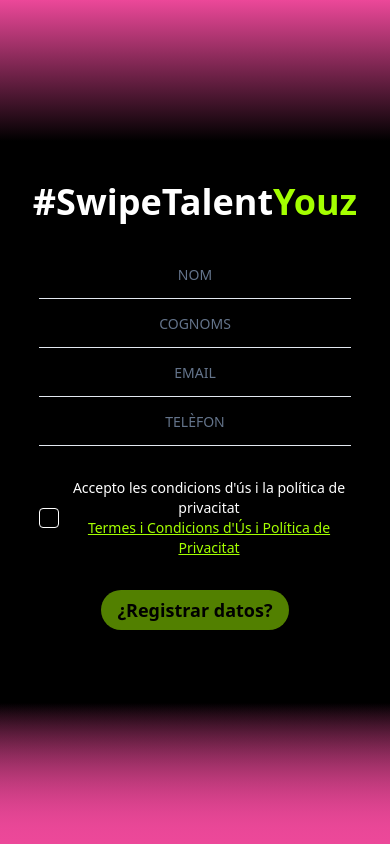
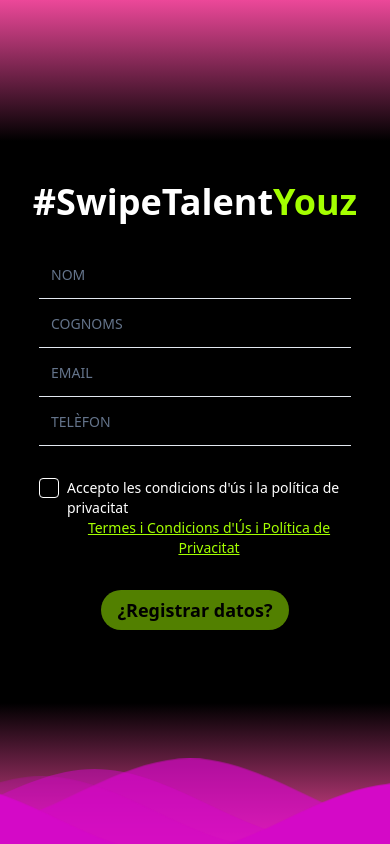
Before and after one commit to pdpau/swipejobs, a Next.js app: page /register-page in a window 390 px wide. Built offline with nearby package versions, Linux system fonts and the light colour scheme; no server answers.

Commit message:
Bottom waves DONE

```diff
--- a/app/globals.css
+++ b/app/globals.css
@@ -111,3 +111,52 @@
   overflow: hidden;
   text-overflow: ellipsis;
 }
+
+
+
+
+/* --- Wave layout animation --- */
+.waves {
+  position:relative;
+  width: 100%;
+  height:30vh;
+  margin-bottom:0px; /* Fix for safari gap is -7px */
+  min-height:100px;
+  max-height:150px;
+}
+
+/* Animation */
+.parallax > use {
+  animation: move-forever 25s cubic-bezier(.55,.5,.45,.5)     infinite;
+}
+.parallax > use:nth-child(1) {
+  animation-delay: -2s;
+  animation-duration: 7s;
+}
+.parallax > use:nth-child(2) {
+  animation-delay: -3s;
+  animation-duration: 10s;
+}
+.parallax > use:nth-child(3) {
+  animation-delay: -4s;
+  animation-duration: 13s;
+}
+.parallax > use:nth-child(4) {
+  animation-delay: -5s;
+  animation-duration: 20s;
+}
+@keyframes move-forever {
+  0% {
+    transform: translate3d(-90px,0,0);
+  }
+  100% {
+    transform: translate3d(85px,0,0);
+  }
+}
+/*Shrinking for mobile*/
+@media (max-width: 768px) {
+  .waves {
+    height: 100px;
+    min-height:0px;
+  }
+}
--- a/app/layout.tsx
+++ b/app/layout.tsx
@@ -18,6 +18,11 @@
   description: "Generated by create next app",
 };
 
+
+/* TODO: Color lila per la web == #d406cb */
+/* TODO: Color verd per la web == #ccfe3e */
+
+
 export default function RootLayout({ children, }: Readonly<{children: React.ReactNode;}>) {
 
   return (
@@ -27,117 +32,31 @@
         {/* <div className="absolute top-0 left-0 w-full h-1/6 bg-gradient-to-t from-transparent to-pink-500">
           <div className="wave"></div>
         </div> */}
-        <div className="absolute bottom-0 left-0 w-full h-1/6 bg-gradient-to-b from-transparent to-pink-500">
+        {/* <div className="absolute bottom-0 left-0 w-full h-1/6 bg-gradient-to-b from-transparent to-pink-500">
           <div className="wave"></div>
-        </div>
+        </div> */}
 
         {/* Renderizar el contenido de cada página */}
-        <div>
+        <div className="relative">
           {children}
         </div>
 
         {/* Estilo de la ola */}
-        {/* <svg className="waves" xmlns="http://www.w3.org/2000/svg" xmlnsXlink="http://www.w3.org/1999/xlink" viewBox="0 24 150 28" preserveAspectRatio="none" shape-rendering="auto">
-          <defs>
-            <path id="gentle-wave" d="M-160 44c30 0 58-18 88-18s 58 18 88 18 58-18 88-18 58 18 88 18 v44h-352z" />
-          </defs>
-          <g className="parallax">
-            <use href="#gentle-wave" x="48" y="0" fill="rgba(255,255,255,0.7" />
-            <use href="#gentle-wave" x="48" y="3" fill="rgba(255,255,255,0.5)" />
-            <use href="#gentle-wave" x="48" y="5" fill="rgba(255,255,255,0.3)" />
-            <use href="#gentle-wave" x="48" y="7" fill="#fff" />
-          </g>
-        </svg> */}
-        <style>
-          {`
-            .header {
-              position:relative;
-              text-align:center;
-              background: linear-gradient(60deg, rgba(84,58,183,1) 0%, rgba(0,172,193,1) 100%);
-              color:white;
-            }
-            .logo {
-              width:50px;
-              fill:white;
-              padding-right:15px;
-              display:inline-block;
-              vertical-align: middle;
-            }
-
-            .inner-header {
-              height:65vh;
-              width:100%;
-              margin: 0;
-              padding: 0;
-            }
-
-            .flex { /*Flexbox for containers*/
-              display: flex;
-              justify-content: center;
-              align-items: center;
-              text-align: center;
-            }
-
-            .waves {
-              position:relative;
-              width: 100%;
-              height:15vh;
-              margin-bottom:-7px; /*Fix for safari gap*/
-              min-height:100px;
-              max-height:150px;
-            }
-
-            .content {
-              position:relative;
-              height:20vh;
-              text-align:center;
-              background-color: white;
-            }
-
-            /* Animation */
-
-            .parallax > use {
-              animation: move-forever 25s cubic-bezier(.55,.5,.45,.5)     infinite;
-            }
-            .parallax > use:nth-child(1) {
-              animation-delay: -2s;
-              animation-duration: 7s;
-            }
-            .parallax > use:nth-child(2) {
-              animation-delay: -3s;
-              animation-duration: 10s;
-            }
-            .parallax > use:nth-child(3) {
-              animation-delay: -4s;
-              animation-duration: 13s;
-            }
-            .parallax > use:nth-child(4) {
-              animation-delay: -5s;
-              animation-duration: 20s;
-            }
-            @keyframes move-forever {
-              0% {
-              transform: translate3d(-90px,0,0);
-              }
-              100% {
-                transform: translate3d(85px,0,0);
-              }
-            }
-            /*Shrinking for mobile*/
-            @media (max-width: 768px) {
-              .waves {
-                height:40px;
-                min-height:40px;
-              }
-              .content {
-                height:30vh;
-              }
-              h1 {
-                font-size:24px;
-              }
-            }
-          `}
-        </style>
+        <div className="absolute bottom-0 left-0 w-full">
+          <svg className="waves" xmlns="http://www.w3.org/2000/svg" xmlnsXlink="http://www.w3.org/1999/xlink" viewBox="0 20 150 28" preserveAspectRatio="none" shape-rendering="auto">
+            <defs>
+              {/* <path id="gentle-wave" d="M-160 44c30 0 58-18 88-18s 58 18 88 18 58-18 88-18 58 18 88 18 v44h-352z" /> */} {/* viewBox 0 24 150 28 */}
+              <path id="gentle-wave" d="M-160 44c30 0 58-20 88-20s 58 20 88 20 58-20 88-20 58 20 88 20 v60h-352z" /> {/* viewBox 0 24 150 40 */}
+              {/* <path id="gentle-wave" d="M-160 44c30 0 58-40 88-40s 58 40 88 40 58-40 88-40 58 40 88 40 v80h-352z" /> */} {/* viewBox 0 24 150 80 */}
+            </defs>
+            <g className="parallax">
+              <use href="#gentle-wave" x="48" y="0" fill="rgba(212,9,199,0.7)" />
+              <use href="#gentle-wave" x="48" y="3" fill="rgba(212,9,199,0.5)" />
+              <use href="#gentle-wave" x="48" y="5" fill="rgba(212,9,199,0.3)" />
+              <use href="#gentle-wave" x="48" y="7" fill="rgba(212,9,199)" />
+            </g>
+          </svg>
+        </div>
       </body>
     </html>
   );
```
